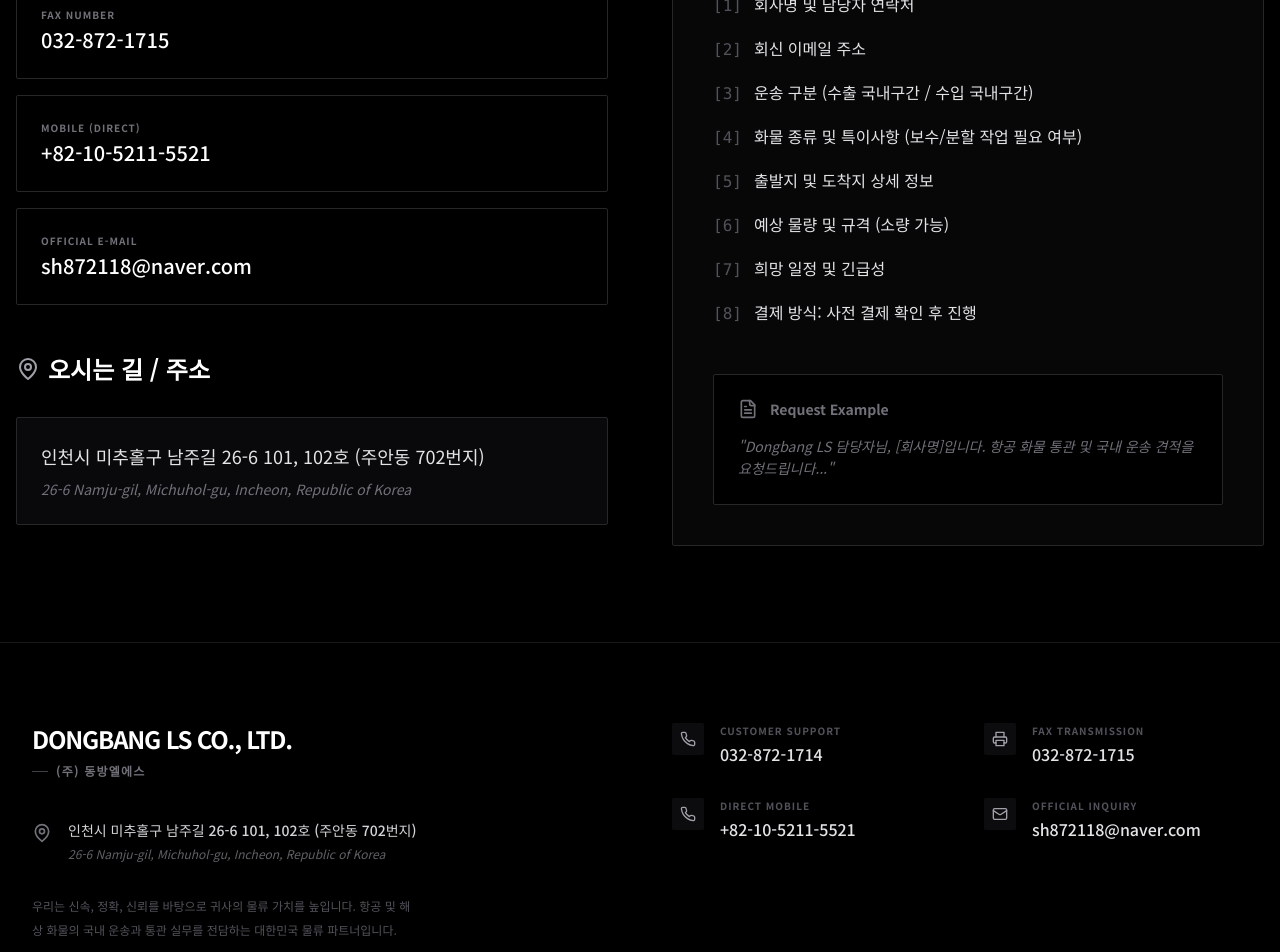
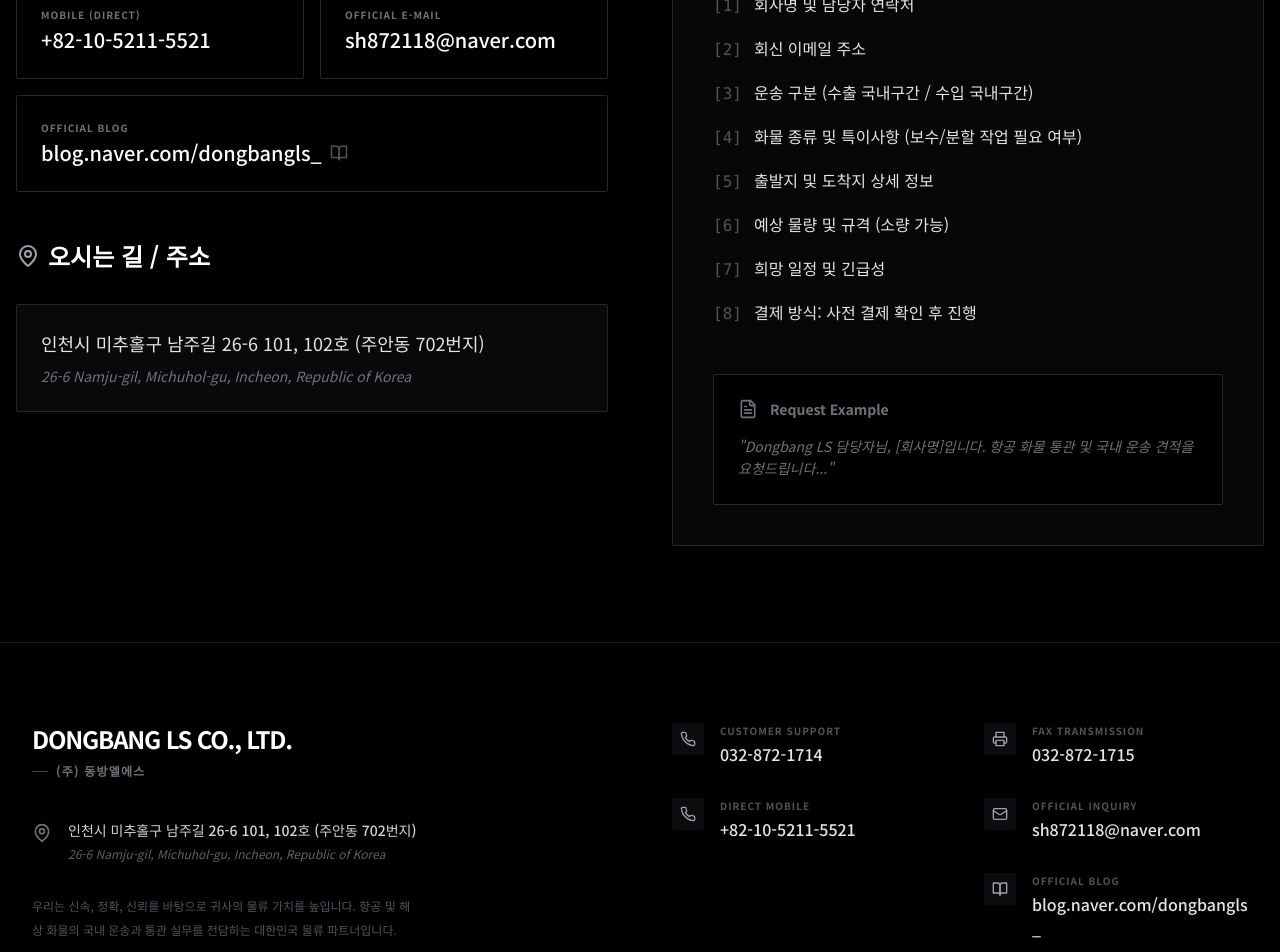
Before and after one commit to Jun7892/DBLS, a React (Vite) app: page /#/contact in a window 1280 px wide. Shown: the part 680-1632 px from the top of the page. Built offline with nearby package versions, Linux system fonts and the light colour scheme.

Commit message:
feat: Add blog link to footer and contact page
Includes the official blog link and icon to the footer and contact page components, providing an additional channel for users to find information about Dongbang LS.

```diff
--- a/components/Footer.tsx
+++ b/components/Footer.tsx
@@ -1,5 +1,5 @@
 import React from 'react';
-import { Mail, Phone, Printer, MapPin } from 'lucide-react';
+import { Mail, Phone, Printer, MapPin, BookOpen } from 'lucide-react';
 
 const Footer: React.FC = () => {
   return (
@@ -27,7 +27,7 @@
             </p>
           </div>
 
-          <div className="grid grid-cols-1 sm:grid-cols-2 gap-12">
+          <div className="grid grid-cols-1 sm:grid-cols-2 gap-x-12 gap-y-8">
             <div className="space-y-8">
               <div className="flex items-start gap-4">
                 <div className="p-2 bg-zinc-900/50 rounded-sm">
@@ -74,6 +74,17 @@
                   </a>
                 </div>
               </div>
+              <div className="flex items-start gap-4">
+                <div className="p-2 bg-zinc-900/50 rounded-sm">
+                  <BookOpen size={16} className="text-zinc-400" />
+                </div>
+                <div>
+                  <p className="text-[10px] text-zinc-600 uppercase tracking-widest font-bold mb-1">Official Blog</p>
+                  <a href="https://blog.naver.com/dongbangls_" target="_blank" rel="noopener noreferrer" className="text-zinc-200 hover:text-white transition-colors text-base font-medium break-all">
+                    blog.naver.com/dongbangls_
+                  </a>
+                </div>
+              </div>
             </div>
           </div>
         </div>
--- a/pages/ContactPage.tsx
+++ b/pages/ContactPage.tsx
@@ -1,5 +1,5 @@
 import React from 'react';
-import { Mail, Phone, Clock, FileText, ClipboardList, Printer, MapPin } from 'lucide-react';
+import { Mail, Phone, Clock, FileText, ClipboardList, Printer, MapPin, BookOpen } from 'lucide-react';
 
 const ContactPage: React.FC = () => {
   const inquiryFields = [
@@ -34,7 +34,7 @@
               <h2 className="text-2xl font-bold mb-8 flex items-center gap-2">
                 <Phone size={24} className="text-zinc-400" /> 연락처 및 상담 채널
               </h2>
-              <div className="grid grid-cols-1 gap-4">
+              <div className="grid grid-cols-1 sm:grid-cols-2 gap-4">
                 <div className="p-6 border border-zinc-800 rounded-sm">
                   <p className="text-[10px] text-zinc-500 font-bold uppercase tracking-widest mb-1">Office Telephone</p>
                   <p className="text-xl font-medium">032-872-1714</p>
@@ -49,7 +49,16 @@
                 </div>
                 <div className="p-6 border border-zinc-800 rounded-sm">
                   <p className="text-[10px] text-zinc-500 font-bold uppercase tracking-widest mb-1">Official E-mail</p>
-                  <p className="text-xl font-medium">sh872118@naver.com</p>
+                  <p className="text-xl font-medium break-all">sh872118@naver.com</p>
+                </div>
+                <div className="p-6 border border-zinc-800 rounded-sm sm:col-span-2 hover:border-zinc-500 transition-colors group">
+                  <a href="https://blog.naver.com/dongbangls_" target="_blank" rel="noopener noreferrer" className="block">
+                    <p className="text-[10px] text-zinc-500 font-bold uppercase tracking-widest mb-1 group-hover:text-zinc-300">Official Blog</p>
+                    <div className="flex items-center gap-2">
+                      <p className="text-xl font-medium">blog.naver.com/dongbangls_</p>
+                      <BookOpen size={18} className="text-zinc-600 group-hover:text-zinc-300" />
+                    </div>
+                  </a>
                 </div>
               </div>
             </div>
```
